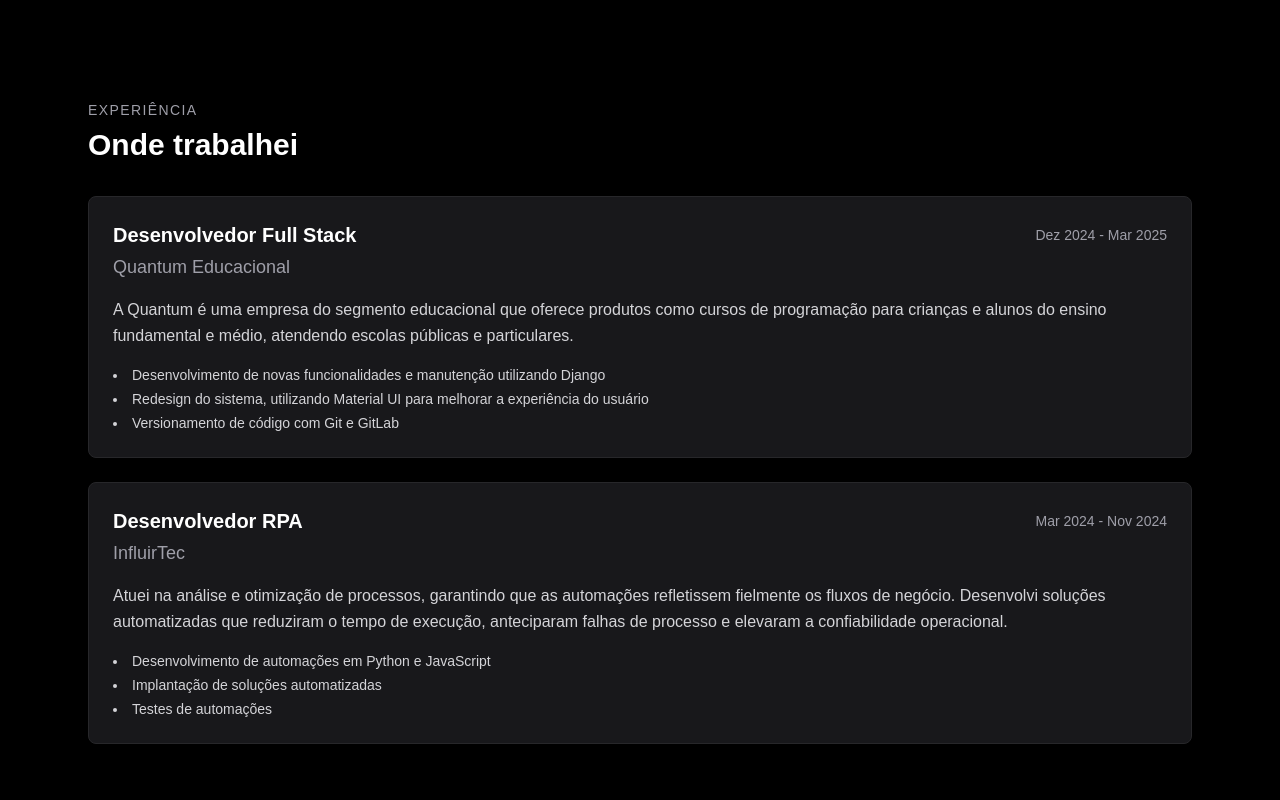
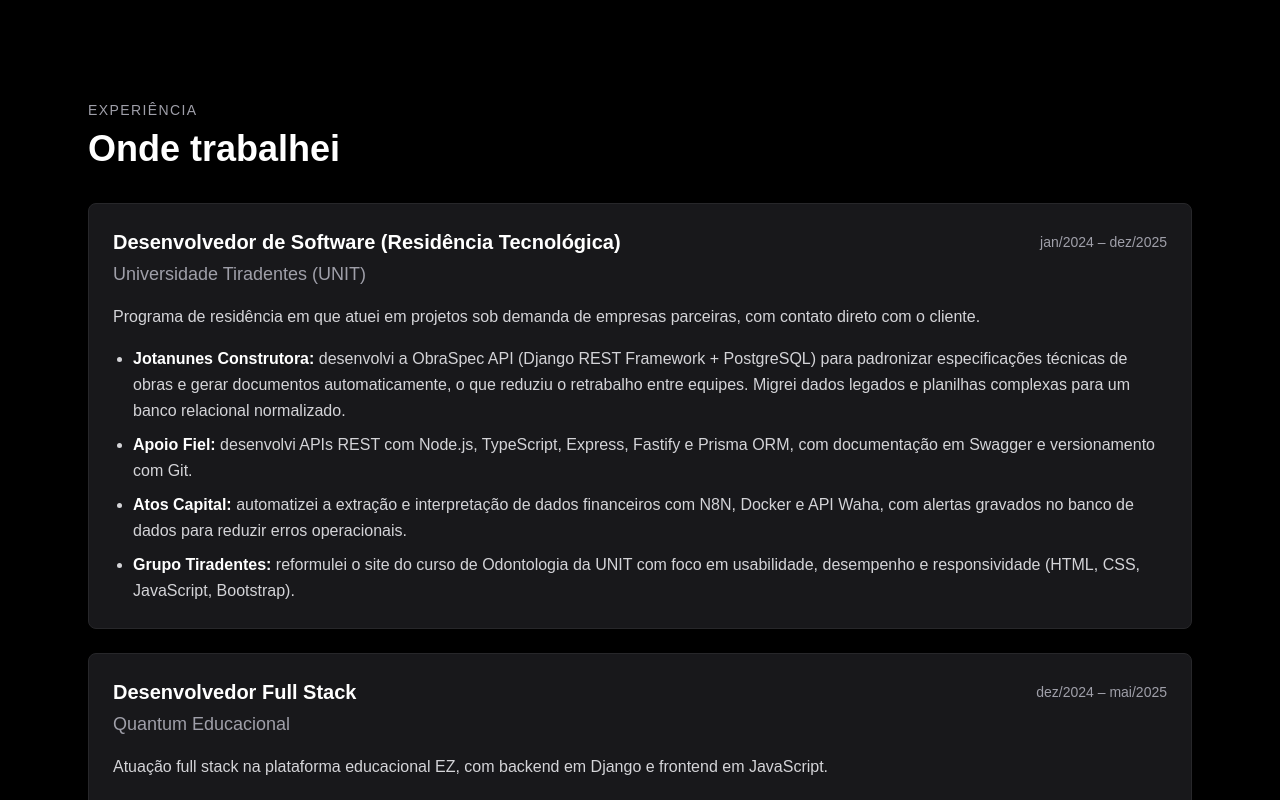
Before and after one commit to williamandradesantana/portfolio, a React (Vite) app: page / in a window 1280 px wide. Shown: the part 1400-2200 px from the top of the page. Built offline with nearby package versions, Linux system fonts and the light colour scheme.

Commit message:
feat(experiences): sync experiences with resume
Add the technology residency, fix Quantum dates and highlight the client name in each activity item.

```diff
--- a/public/db/seed/experiences/experiences.json
+++ b/public/db/seed/experiences/experiences.json
@@ -1,25 +1,35 @@
 {
   "experiences": [
     {
+      "position": "Desenvolvedor de Software (Residência Tecnológica)",
+      "company": "Universidade Tiradentes (UNIT)",
+      "duration": "jan/2024 – dez/2025",
+      "description": "Programa de residência em que atuei em projetos sob demanda de empresas parceiras, com contato direto com o cliente.",
+      "mainActivities": [
+        "Jotanunes Construtora: desenvolvi a ObraSpec API (Django REST Framework + PostgreSQL) para padronizar especificações técnicas de obras e gerar documentos automaticamente, o que reduziu o retrabalho entre equipes. Migrei dados legados e planilhas complexas para um banco relacional normalizado.",
+        "Apoio Fiel: desenvolvi APIs REST com Node.js, TypeScript, Express, Fastify e Prisma ORM, com documentação em Swagger e versionamento com Git.",
+        "Atos Capital: automatizei a extração e interpretação de dados financeiros com N8N, Docker e API Waha, com alertas gravados no banco de dados para reduzir erros operacionais.",
+        "Grupo Tiradentes: reformulei o site do curso de Odontologia da UNIT com foco em usabilidade, desempenho e responsividade (HTML, CSS, JavaScript, Bootstrap)."
+      ]
+    },
+    {
       "position": "Desenvolvedor Full Stack",
       "company": "Quantum Educacional",
-      "description": "A Quantum é uma empresa do segmento educacional que oferece produtos como cursos de programação para crianças e alunos do ensino fundamental e médio, atendendo escolas públicas e particulares.",
-      "duration": "Dez 2024 - Mar 2025",
+      "duration": "dez/2024 – mai/2025",
+      "description": "Atuação full stack na plataforma educacional EZ, com backend em Django e frontend em JavaScript.",
       "mainActivities": [
-        "Desenvolvimento de novas funcionalidades e manutenção utilizando Django",
-        "Redesign do sistema, utilizando Material UI para melhorar a experiência do usuário",
-        "Versionamento de código com Git e GitLab"
+        "Corrigi falhas e implementei melhorias no backend em Django (Python), com queda de 10% nos erros reportados em produção.",
+        "Melhorei a responsividade da plataforma EZ (JavaScript, Material Design), reduzindo em 20% as reclamações de acesso pelo celular."
       ]
     },
     {
       "position": "Desenvolvedor RPA",
-      "company": "InfluirTec",
-      "description": "Atuei na análise e otimização de processos, garantindo que as automações refletissem fielmente os fluxos de negócio. Desenvolvi soluções automatizadas que reduziram o tempo de execução, anteciparam falhas de processo e elevaram a confiabilidade operacional.",
-      "duration": "Mar 2024 - Nov 2024",
+      "company": "Influir Tec",
+      "duration": "mar/2024 – nov/2024",
+      "description": "Automação de processos internos e integração entre sistemas.",
       "mainActivities": [
-        "Desenvolvimento de automações em Python e JavaScript",
-        "Implantação de soluções automatizadas",
-        "Testes de automações"
+        "Automatizei processos de ponta a ponta com C#, Python, Selenium e JavaScript, reduzindo em até 20% o tempo das tarefas internas e em 30% as falhas manuais.",
+        "Criei scripts de integração com APIs para conectar sistemas internos e eliminar etapas manuais."
       ]
     }
   ]
--- a/src/components/Experiences/index.tsx
+++ b/src/components/Experiences/index.tsx
@@ -2,6 +2,24 @@
 import type { ExperiencesModel } from "../../models/experiences/experiences";
 import { SectionList } from "../SectionList";
 import { InfoCard } from "../InfoCard";
+
+const MAX_LABEL_LENGTH = 30;
+
+function ActivityItem({ activity }: { activity: string }) {
+  const separatorIndex = activity.indexOf(": ");
+  const hasLabel = separatorIndex > 0 && separatorIndex <= MAX_LABEL_LENGTH;
+
+  if (!hasLabel) return <>{activity}</>;
+
+  return (
+    <>
+      <strong className="font-semibold text-zinc-900 dark:text-white">
+        {activity.slice(0, separatorIndex)}:
+      </strong>{" "}
+      {activity.slice(separatorIndex + 2)}
+    </>
+  );
+}
 
 export function Experiences() {
   const [experiences, setExperiences] = useState<ExperiencesModel[]>([]);
@@ -25,7 +43,7 @@
         <span className="text-zinc-600 dark:text-zinc-400 text-sm uppercase tracking-widest">
           Experiência
         </span>
-        <h2 className="text-zinc-900 dark:text-white text-3xl font-semibold leading-tight mt-1">
+        <h2 className="text-zinc-900 dark:text-white text-3xl md:text-4xl font-semibold leading-tight mt-1">
           Onde trabalhei
         </h2>
       </div>
@@ -33,15 +51,17 @@
       <SectionList>
         {experiences.map((experience, index) => (
           <InfoCard
-            key={`${experience}-${index}`}
+            key={`${experience.company}-${index}`}
             title={experience.position}
             subtitle={experience.company}
             meta={experience.duration}
             description={experience.description}
             footer={
-              <ul className="list-disc list-inside space-y-1 text-zinc-500 dark:text-zinc-300 text-sm">
+              <ul className="list-disc list-outside pl-5 space-y-2 text-zinc-700 dark:text-zinc-300 text-sm md:text-base leading-relaxed">
                 {experience.mainActivities.map((activity, index) => (
-                  <li key={`${activity}-${index}`}>{activity}</li>
+                  <li key={`${activity}-${index}`}>
+                    <ActivityItem activity={activity} />
+                  </li>
                 ))}
               </ul>
             }
```
